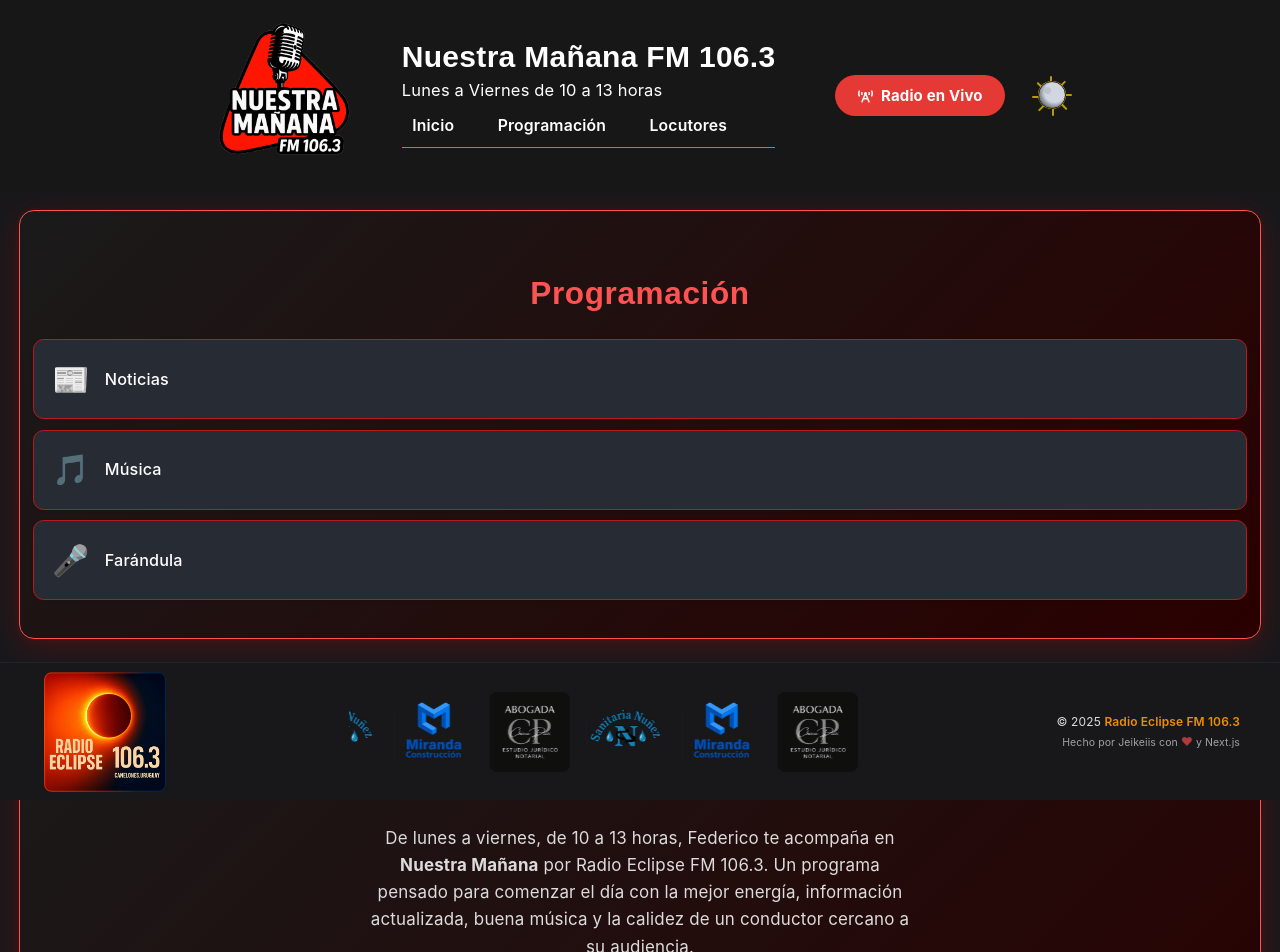
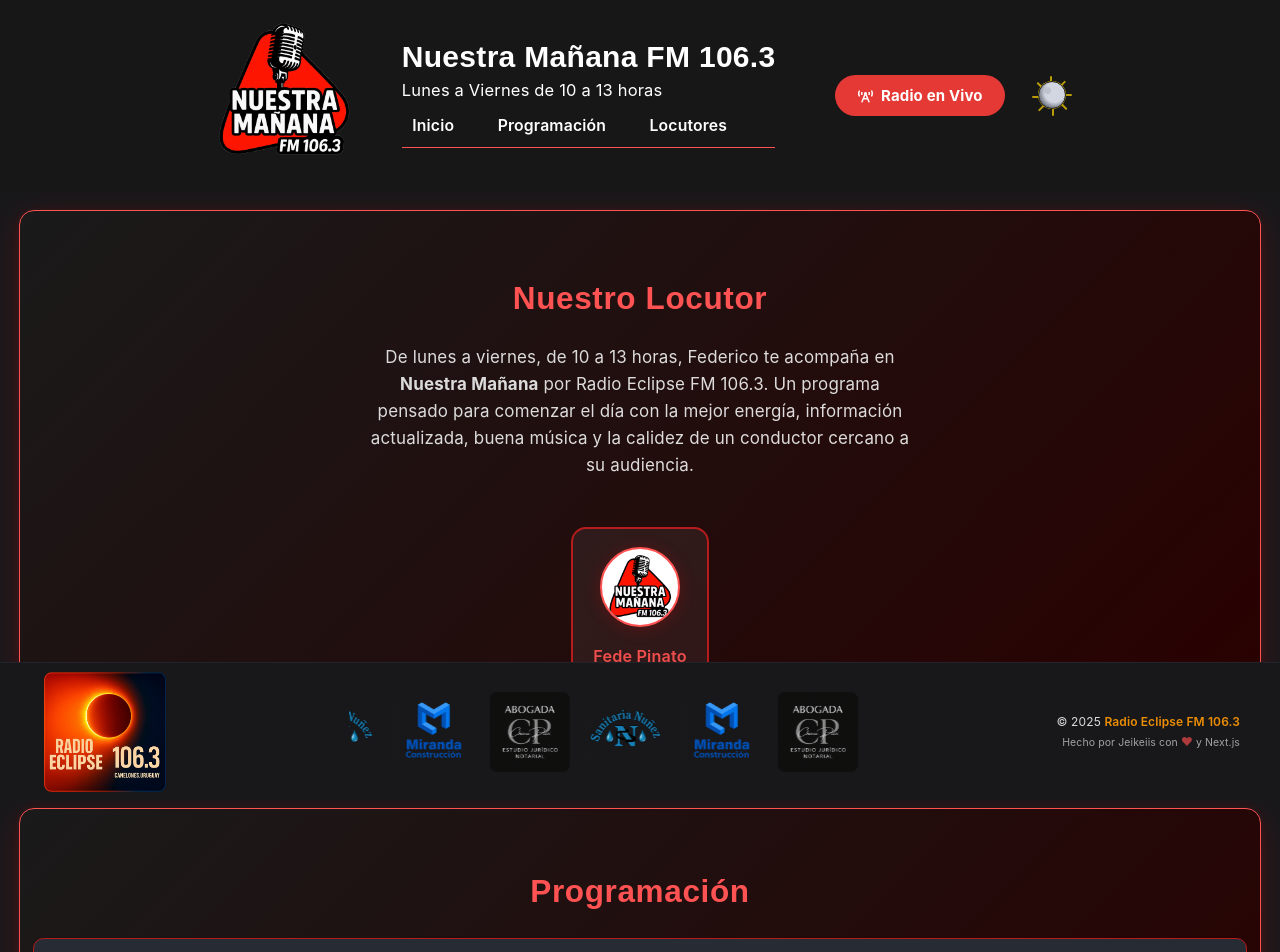
Before and after one commit to Jeikeiis/Nuestra.M-Radio.Eclipse, a Next.js app: page / in a window 1280 px wide. Shown: the top 952 px of the page. Built offline with nearby package versions, Linux system fonts and the light colour scheme.

Commit message:
Checkpoint 9.3.1

```diff
--- a/src/app/page.tsx
+++ b/src/app/page.tsx
@@ -31,8 +31,8 @@ export default function Home() {
     <div>
       {/* Secciones principales */}
       <main className="main-content">
+        <LocutoresSection />
         <ProgramacionSection />
-        <LocutoresSection />
         {/* <PodcastsSection />
         <EventosSection />
         <ContactoSection /> */}
--- a/src/components/LocutoresSection.tsx
+++ b/src/components/LocutoresSection.tsx
@@ -2,17 +2,17 @@ import "./LocutoresSection.css";
 
 const locutores = [
   {
-    nombre: "Federico Pinato",
+    nombre: "Fede Pinato",
     programa: "Nuestra Mañana",
     img: "/NuestraManana2.0.webp",
-    alt: "Federico Pinato - Nuestra Mañana",
+    alt: "Fede Pinato - Nuestra Mañana",
   },
 ];
 
 export default function LocutoresSection() {
   return (
     <section className="locutores-section main-section" id="locutores">
-      <h3 className="locutores-title">Nuestro Equipo de Locutores</h3>
+      <h3 className="locutores-title">Nuestro Locutor</h3>
       <p className="locutores-desc-main">
         De lunes a viernes, de 10 a 13 horas, Federico te acompaña en{" "}
         <b>Nuestra Mañana</b> por Radio Eclipse FM 106.3. Un programa pensado
@@ -22,7 +22,14 @@ export default function LocutoresSection() {
       <div className="locutores-grid">
         {locutores.map((l) => (
           <div className="locutores-profile" key={l.nombre}>
-            <img src={l.img} alt={l.alt} className="locutores-img" />
+            <a
+              href="https://www.instagram.com/federico.pinato.9/"
+              target="_blank"
+              rel="noopener noreferrer external nofollow"
+              referrerPolicy="no-referrer"
+            >
+              <img src={l.img} alt={l.alt} className="locutores-img" />
+            </a>
             <span className="locutores-name">{l.nombre}</span>
             <span className="locutores-programa">{l.programa}</span>
           </div>
```
